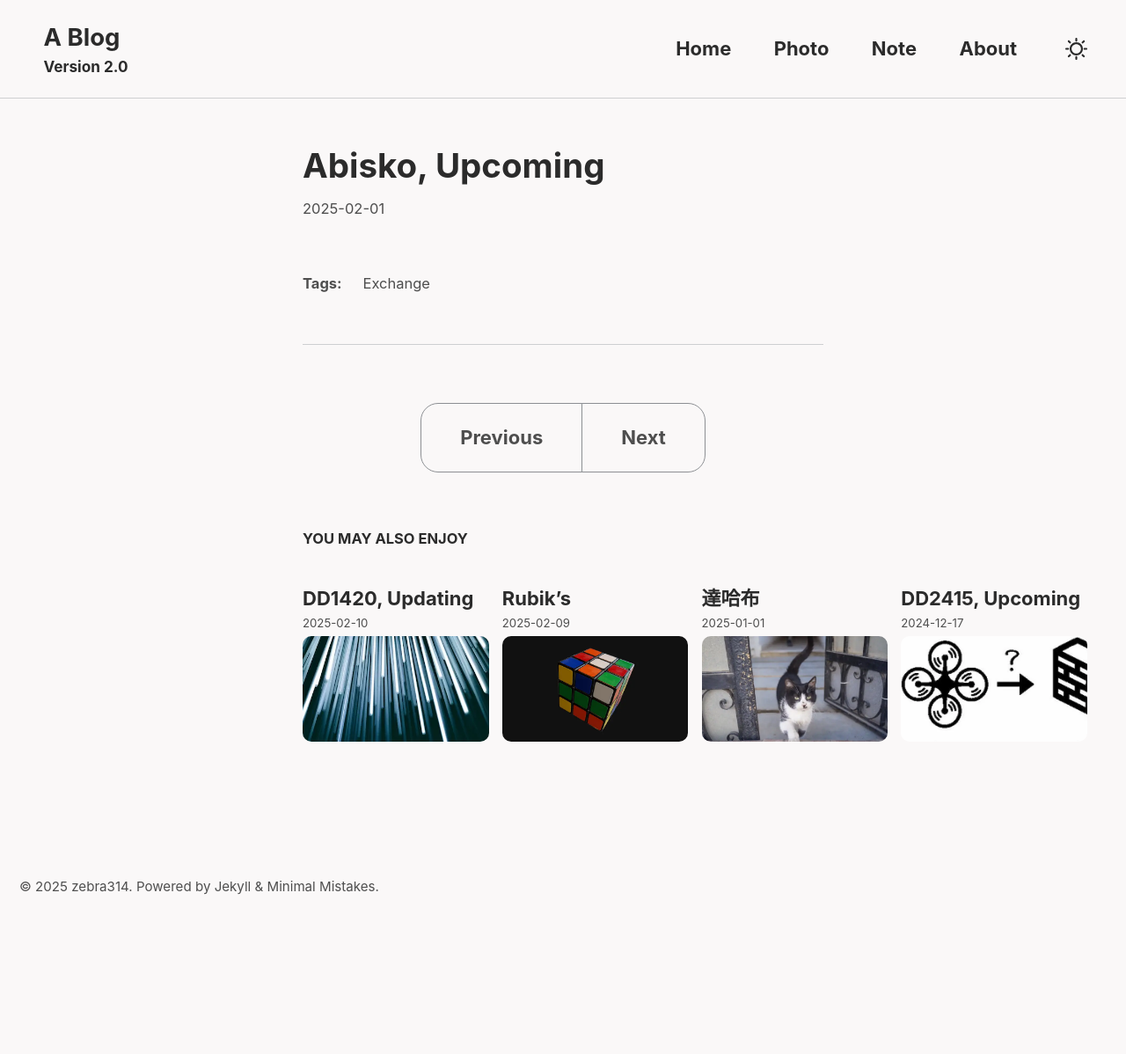
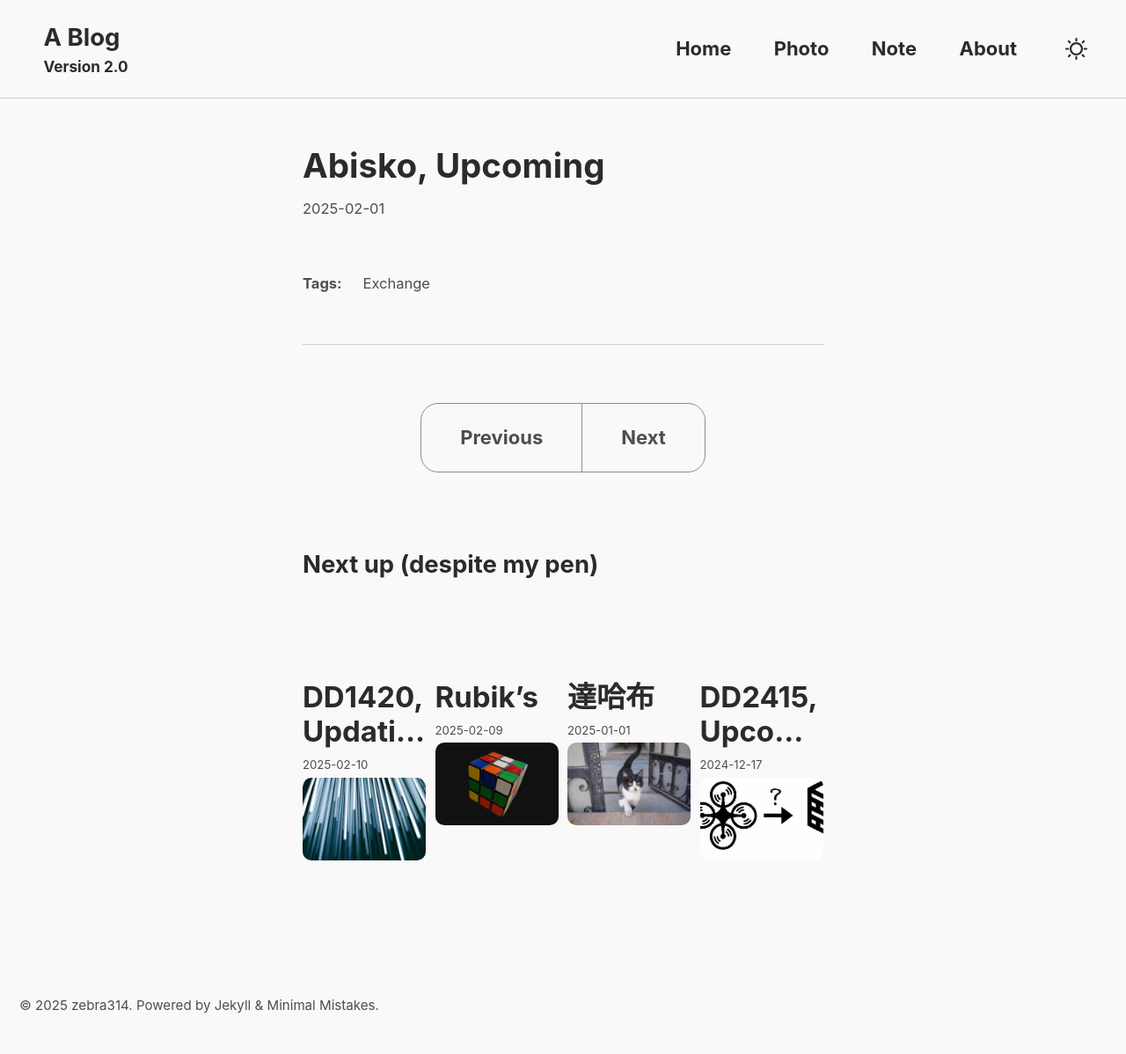
Before and after one commit to zebra314/zebra314.github.io, a Jekyll site: the page built from _posts/2025-02-01-Abisko.md, in a window 1280 px wide. Shown: the whole page at 88% size. Built offline with Jekyll 4.4.1, drawn with Linux system fonts in a browser that asks for light colours; cached includes are drawn as plain includes; before the commit the page ends 1063 px from its top, so only the background shows below that.

Commit message:
Update related post list format

```diff
--- a/_layouts/single.html
+++ b/_layouts/single.html
@@ -83,7 +83,7 @@ layout: default
   {% comment %}<!-- only show related on a post page when `related: true` -->{% endcomment %}
   {% if page.id and page.related and site.related_posts.size > 0 %}
     <div class="page__related">
-      <h2 class="page__related-title">{{ site.data.ui-text[site.locale].related_label | default: "You May Also Enjoy" }}</h2>
+      <h2 class="page__related-title">Next up (despite my pen)</h2>
       <div class="grid__wrapper">
         {% for post in site.related_posts limit:4 %}
           {% include archive-single.html type="grid" %}
@@ -93,7 +93,7 @@ layout: default
   {% comment %}<!-- otherwise show recent posts if no related when `related: true` -->{% endcomment %}
   {% elsif page.id and page.related %}
     <div class="page__related">
-      <h2 class="page__related-title">{{ site.data.ui-text[site.locale].related_label | default: "You May Also Enjoy" }}</h2>
+      <h2 class="page__related-title">Next up (despite my pen)</h2>
       <div class="grid__wrapper">
         {% for post in site.posts limit:4 %}
           {% if post.id == page.id %}
--- a/_sass/minimal-mistakes/_archive.scss
+++ b/_sass/minimal-mistakes/_archive.scss
@@ -227,7 +227,7 @@
 .grid__item {
   margin-bottom: 2em;
 
-  @include breakpoint($small) {
+  @include breakpoint(480px) {
     float: left;
     width: span(5 of 10);
 
@@ -285,8 +285,12 @@
   }
 
   .archive__item-title {
-    margin-top: 0.5em;
-    font-size: $type-size-5;
+    margin-bottom: 0.25em;
+    font-family: $sans-serif-narrow;
+    line-height: initial;
+    overflow: hidden;
+    text-overflow: ellipsis;
+    line-height: 1.2; // Ensure title doesn't wrap
   }
 
   .archive__item-excerpt {
@@ -299,7 +303,7 @@
   }
 
   .archive__item-teaser {
-    @include breakpoint($small) {
+    @include breakpoint(480px) {
       max-height: 200px;
     }
 
--- a/_sass/minimal-mistakes/_page.scss
+++ b/_sass/minimal-mistakes/_page.scss
@@ -559,19 +559,23 @@ div.fb-comments.fb_iframe_widget.fb_iframe_widget_fluid_desktop {
 
 .page__related {
   @include clearfix();
-  float: left;
-  // margin-top: 2em;
-  // padding-top: 1em;
-  // border-top: 1px solid var(--border-color);
-
   @include breakpoint($large) {
     float: right;
     width: calc(100% - #{$right-sidebar-width-narrow});
+    padding-right: $right-sidebar-width-narrow;
   }
 
   @include breakpoint($x-large) {
     width: calc(100% - #{$right-sidebar-width});
+    padding-right: $right-sidebar-width;
   }
+
+  float: left;
+  margin-top: 1em;
+  margin-left: 0;
+  margin-right: 0;
+  width: 100%;
+  clear: both;
 
   a {
     color: inherit;
@@ -582,8 +586,7 @@ div.fb-comments.fb_iframe_widget.fb_iframe_widget_fluid_desktop {
 .page__related-title {
   margin-top: 0;
   margin-bottom: 2em;
-  font-size: $type-size-6;
-  text-transform: uppercase;
+  font-size: $type-size-4;
 }
 
 /*
```
